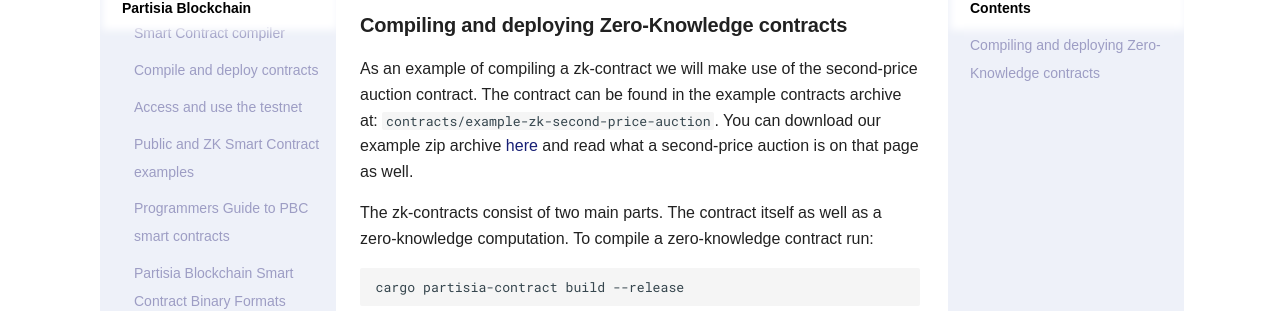
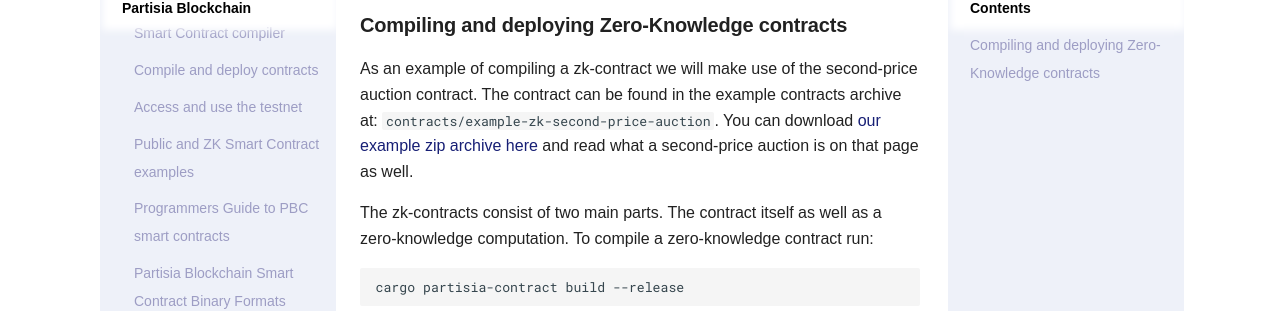
Before and after one commit to 0xSero/partisia-docs, an MkDocs documentation site: the page built from docs/compile-zk.md, in a window 1280 px wide and 900 px high. Shown: the part 179-490 px from the top of the window. Built offline with MkDocs 1.6.1 and Material for MkDocs 9.7.7, drawn with Linux system fonts in a browser that asks for light colours; some web fonts are replaced; a script that is not in the unit is left out.

Commit message:
Making the link a bit more obvious.

```diff
--- a/docs/compile-zk.md
+++ b/docs/compile-zk.md
@@ -1,7 +1,7 @@
 ### Compiling and deploying Zero-Knowledge contracts
 
 As an example of compiling a zk-contract we will make use of the second-price auction contract. The
-contract can be found in the example contracts archive at: `contracts/example-zk-second-price-auction`. You can download our example zip archive [here](combi-innovation.md) and read what a second-price auction is on that page as well.
+contract can be found in the example contracts archive at: `contracts/example-zk-second-price-auction`. You can download [our example zip archive here](combi-innovation.md) and read what a second-price auction is on that page as well.
 
 The zk-contracts consist of two main parts. The contract itself as well as a zero-knowledge computation.
 To compile a zero-knowledge contract run:
```
